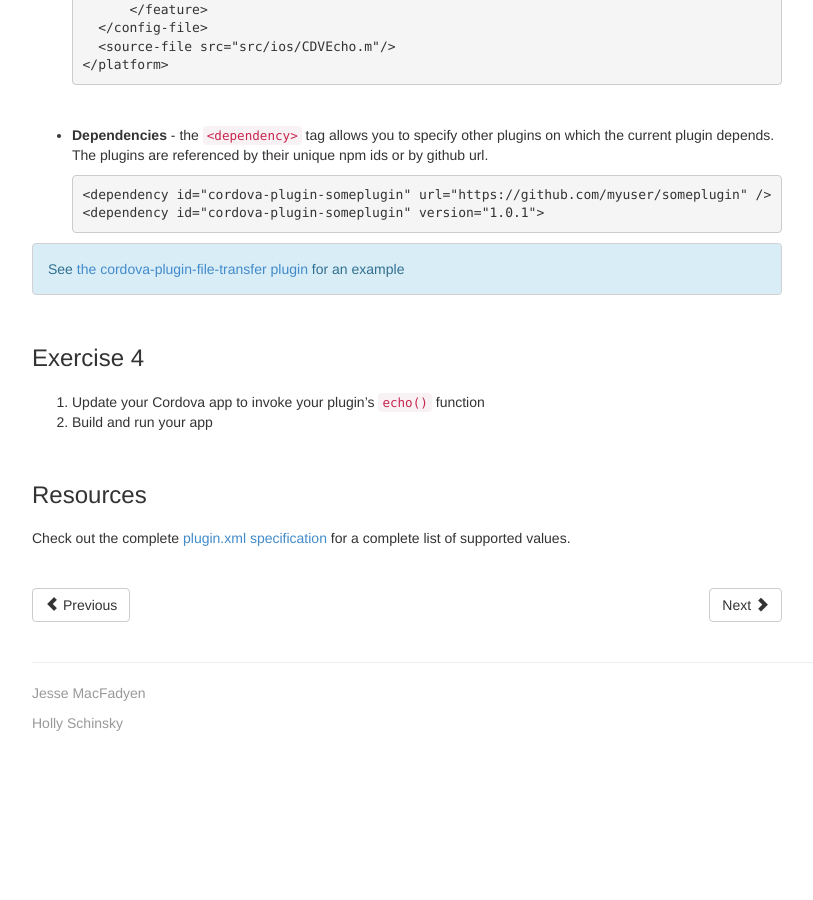
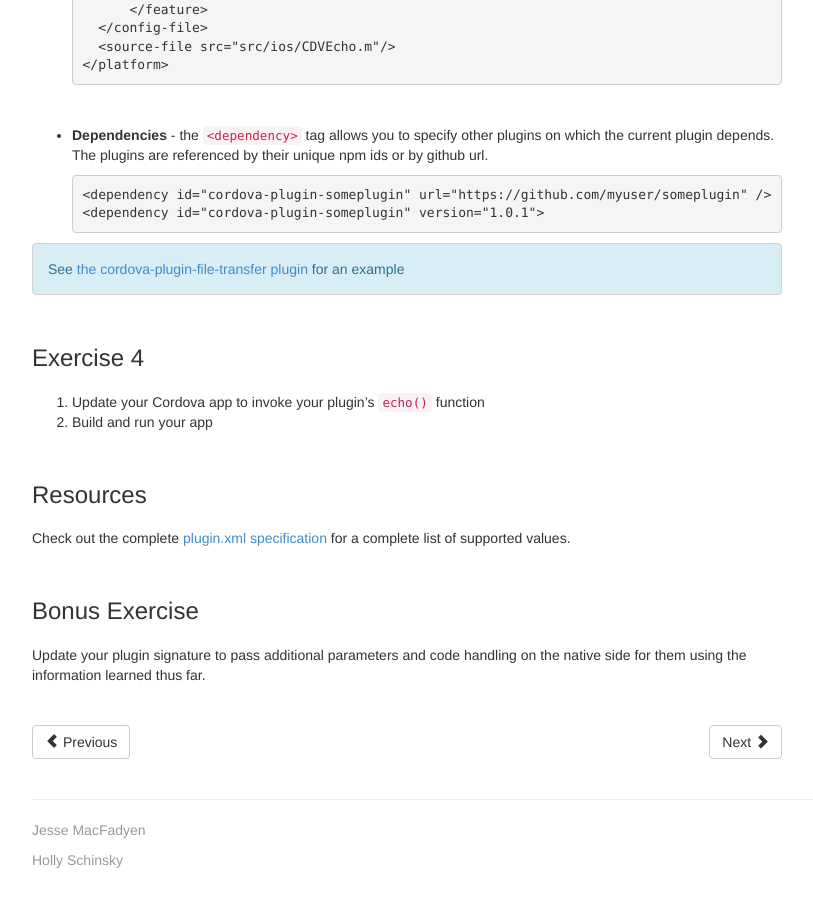
Before and after one commit to phonegap/workshop-plugins, a Jekyll site: the page built from lesson4.md, in a window 1280 px wide and 900 px high, scrolled down 1202 px. Shown: the whole window, without its empty margins (38-851 px from the left). Built offline with Jekyll 4.4.1, drawn with Linux system fonts in a browser that asks for light colours; comment, search, counter and statistics services are not loaded; before the commit the page ends 1965 px from its top, so only the background shows below that.

Commit message:
Moved bonus exercise to lesson 4

```diff
--- a/lesson4.md
+++ b/lesson4.md
@@ -70,6 +70,12 @@ Plugins are defined using a top-level metadata file named `plugin.xml` within yo
 ### Resources
 Check out the complete [plugin.xml specification](http://cordova.apache.org/docs/en/latest/plugin_ref/spec.html) for a complete list of supported values.
 
+<!--## Demo - Data Passing
+TODO: are we showing this plugin - https://github.com/purplecabbage/phonegap-plugin-sidebar -->
+
+### Bonus Exercise
+Update your plugin signature to pass additional parameters and code handling on the native side for them using the information learned thus far.
+
 
 <!-- Add plugin validation? -->
 
```
Also changed, not shown: lesson3.md (+0 -5 lines).
